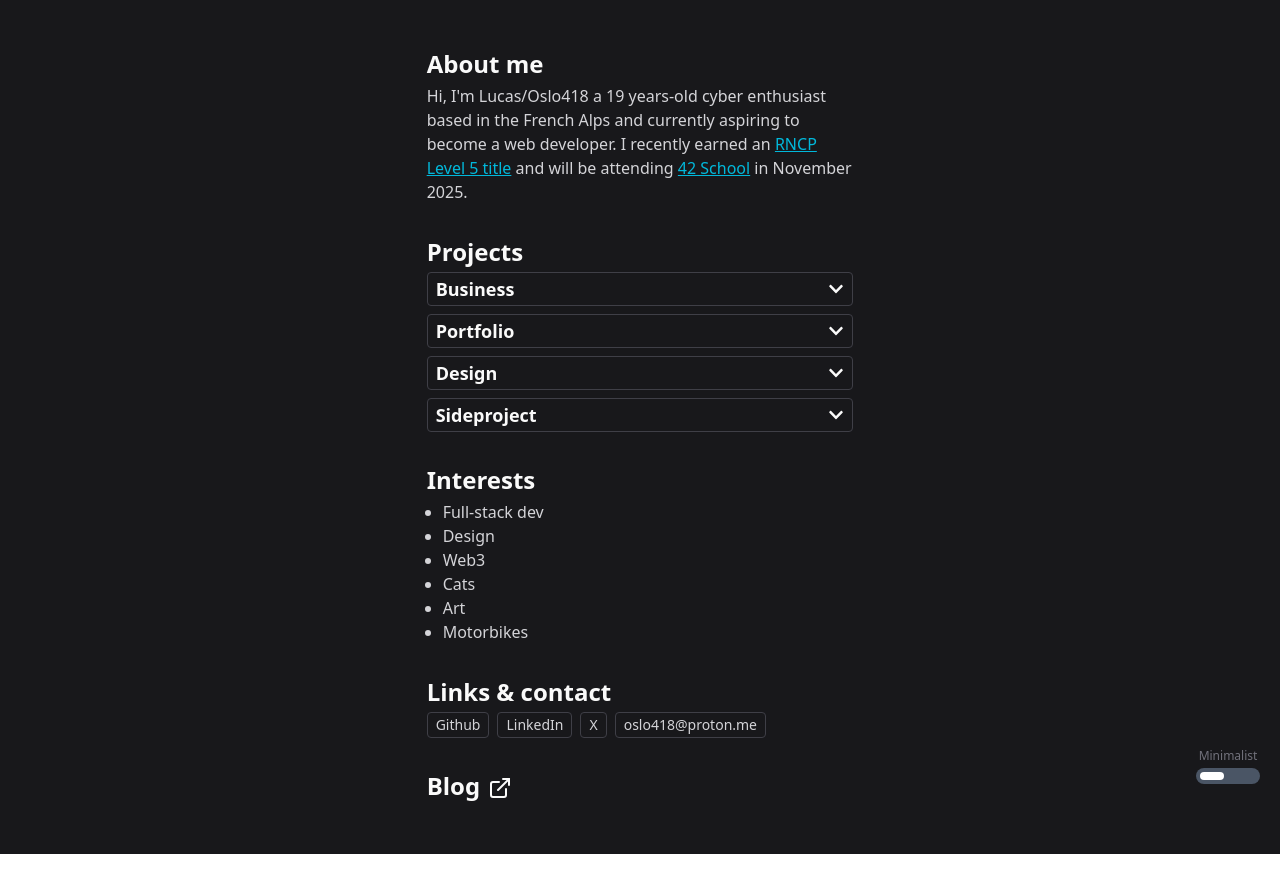
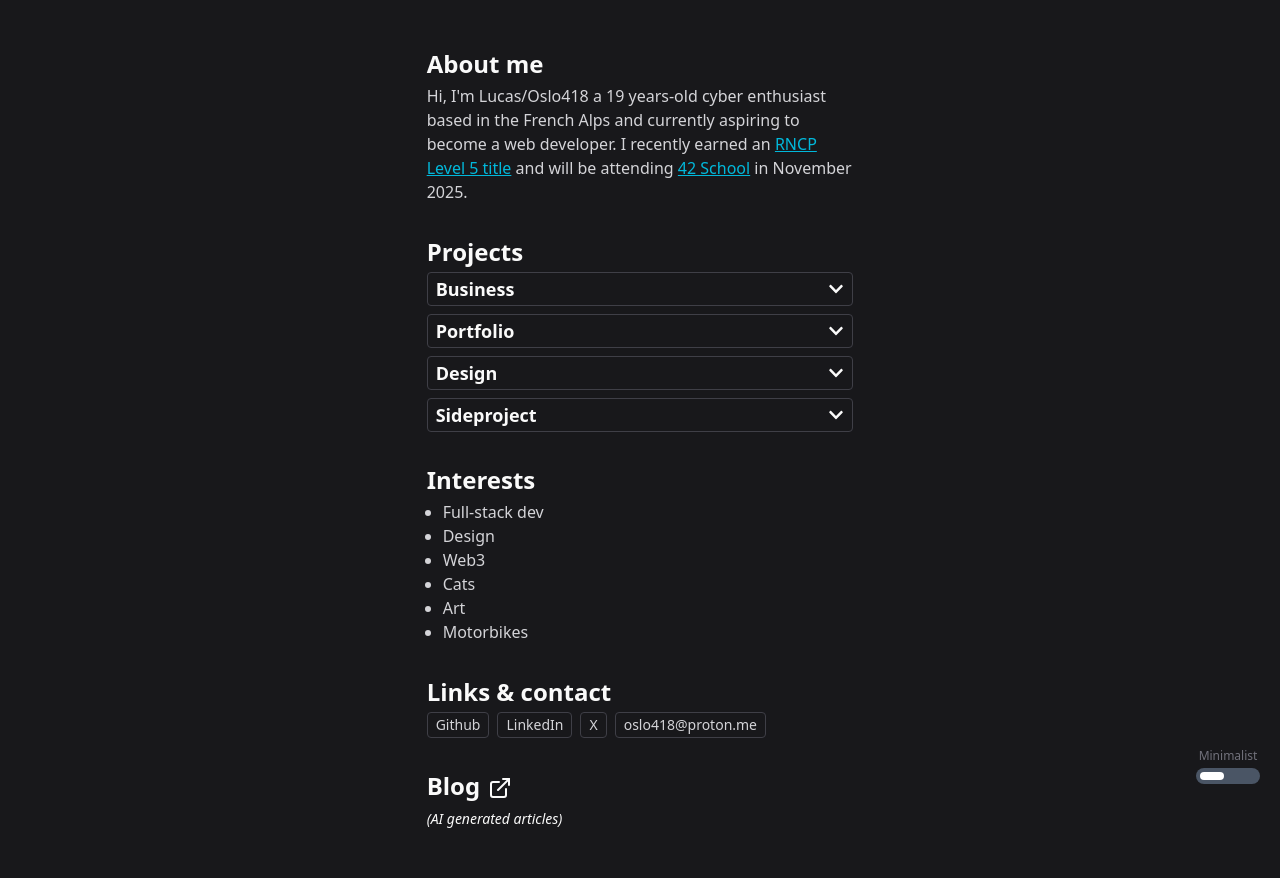
Before and after one commit to Oslonline/oslo-portfolio, a React (Vite) app: page / in a window 1280 px wide. Before the commit the page ends 854 px from the top, so only its background shows below. Built offline with nearby package versions, Linux system fonts and the light colour scheme.

Commit message:
feat: add description for AI generated articles in blog link

```diff
--- a/src/layouts/MinimalistLayout.jsx
+++ b/src/layouts/MinimalistLayout.jsx
@@ -112,6 +112,7 @@ export default function MinimalistLayout() {
             Blog
             <FiExternalLink className="translate-y-0.5" />
           </p>
+          <span className="text-sm font-normal italic">(AI generated articles)</span>
         </a>
       </div>
     </div>
```
